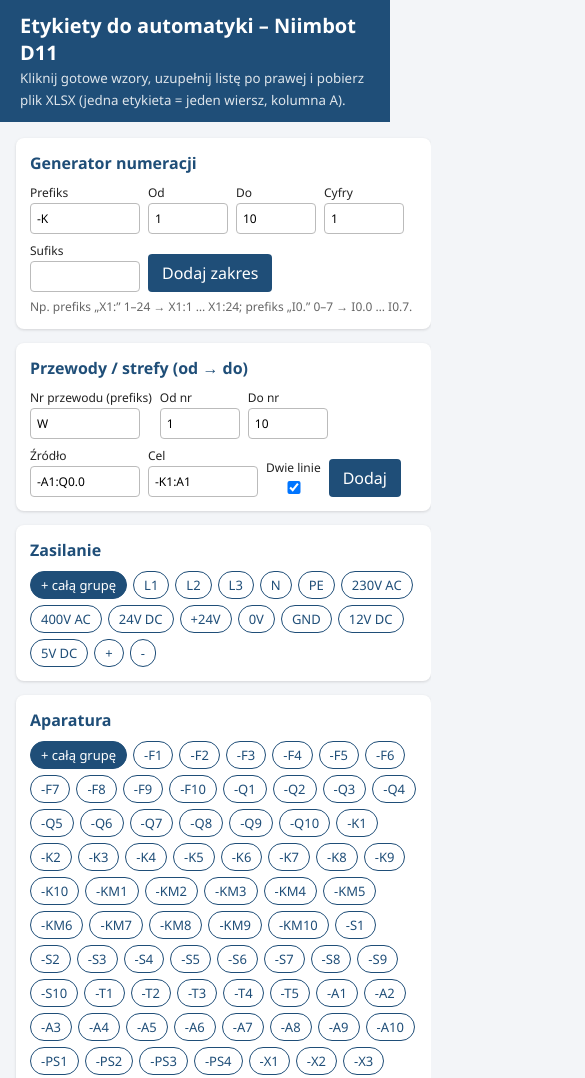
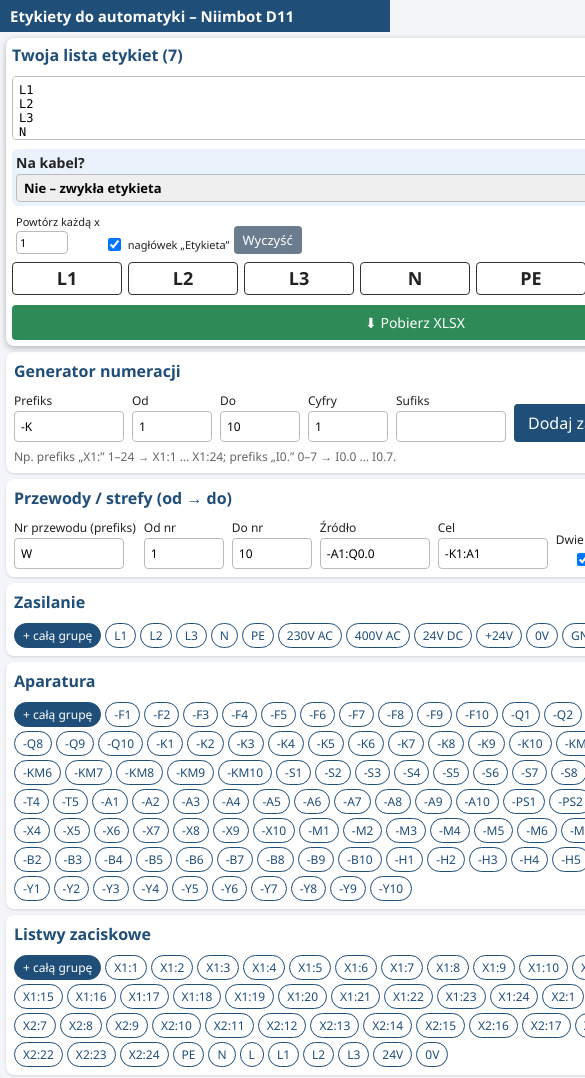
Before and after one commit to kinio19/etykiety-automatyka, a plain HTML site: page index.html in a window 390 px wide. Shown: the top 1078 px of the page, 585 px wide, since content can reach past the window. Drawn offline with Linux system fonts and the light colour scheme.

Commit message:
Kompaktowy widok mobilny ze stala lista na gorze
Co-authored-by: Copilot App <223556219+Copilot@users.noreply.github.com>

```diff
--- a/index.html
+++ b/index.html
@@ -37,6 +37,29 @@ textarea{width:100%;height:340px;font-family:Consolas,monospace;font-size:13px}
 .lab{border:1px solid #333;border-radius:4px;width:160px;height:48px;display:flex;align-items:center;justify-content:center;text-align:center;font-weight:600;background:#fff;font-size:15px;line-height:1.1;white-space:pre;overflow:hidden}
 .lab.long{border:2px solid #d33;color:#d33}
 .hint{font-size:12px;color:#666;margin-top:6px}
+aside{position:sticky;top:8px;align-self:start}
+@media(max-width:900px){
+ header{padding:6px 10px}header h1{font-size:15px}header small{display:none}
+ main{padding:6px;gap:6px}
+ aside{order:-1;top:0;z-index:10}
+ aside .card{margin:0;padding:6px;box-shadow:0 2px 6px #0004}
+ aside h2{font-size:13px;margin:0 0 4px}
+ aside textarea{height:64px;font-size:12px}
+ aside .hint{display:none}
+ aside .prev{max-height:58px;flex-wrap:nowrap;overflow-x:auto;margin-top:4px}
+ aside .lab{flex:0 0 auto;width:110px;height:33px}
+ aside .row{margin-top:4px!important;gap:4px}
+ aside label{font-size:11px}
+ aside input[type=number]{width:52px;padding:3px}
+ aside select{padding:3px;font-size:13px!important;max-width:100%}
+ aside button{padding:5px 9px;font-size:13px}
+ aside button.g{font-size:14px;padding:8px;margin-top:0}
+ aside .card>div[style*="margin-top:8px"]{padding:4px!important;margin-top:4px!important}
+ section .card{padding:8px;margin-bottom:6px}
+ section h2{font-size:13px;margin-bottom:6px}
+ .chip{padding:3px 8px;font-size:12px}
+ .chips{gap:4px}
+}
 </style>
 </head>
 <body>
--- a/sw.js
+++ b/sw.js
@@ -1,4 +1,4 @@
-const CACHE = 'etykiety-v3';
+const CACHE = 'etykiety-v4';
 const FILES = ['./', './index.html', './manifest.json', './icon-192.png', './icon-512.png'];
 
 self.addEventListener('install', e => {
```
